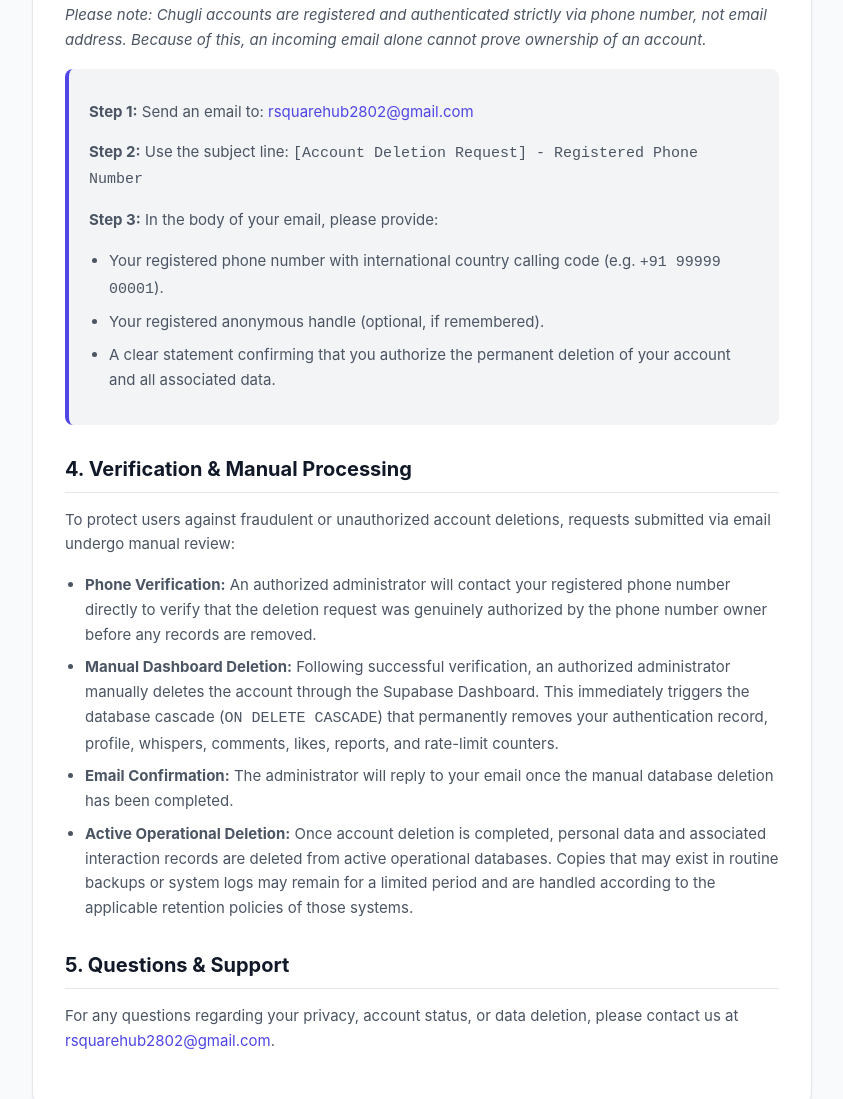
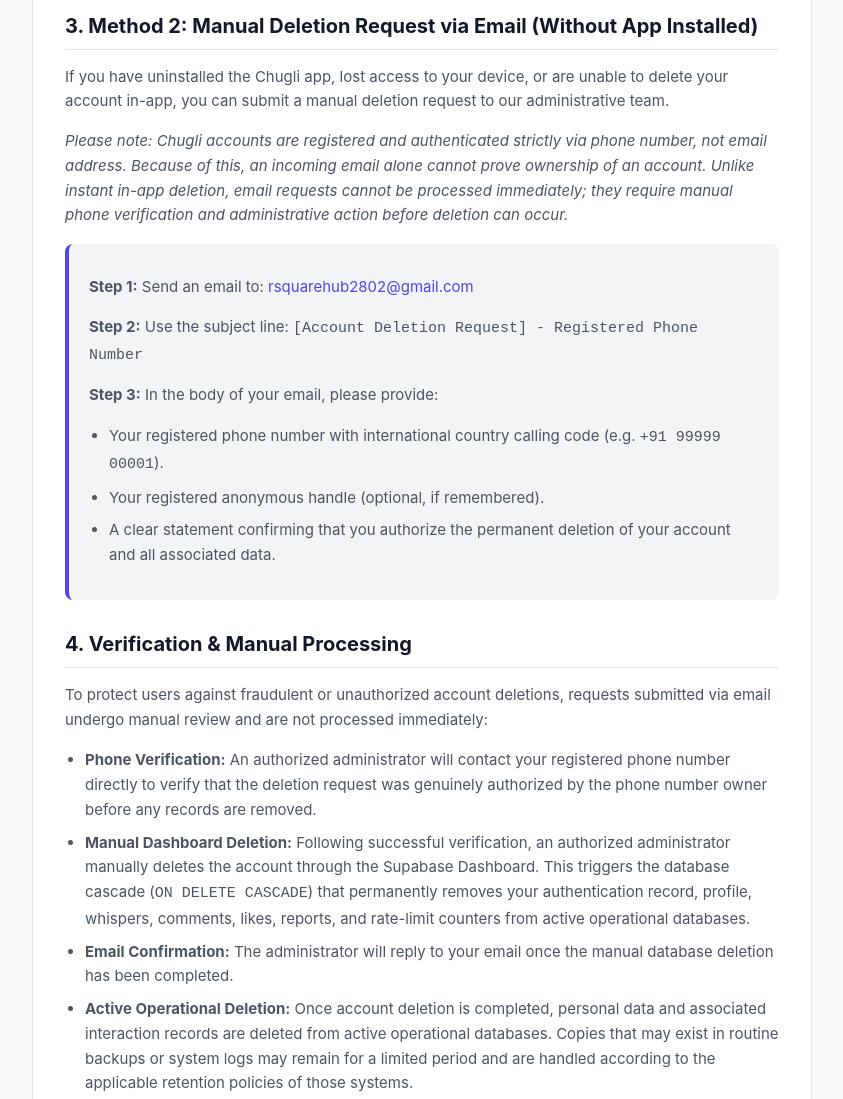
Before and after one commit to Rsquarehub/chugli-legal, a plain HTML site: page delete-account.html in a window 1280 px wide. Shown: the part 1429-2528 px from the top of the page, without its empty margins (218-1061 px from the left). Drawn offline with Linux system fonts and the light colour scheme.

Commit message:
Add files via upload
docs: correct account deletion and device storage disclosures

```diff
--- a/delete-account.html
+++ b/delete-account.html
@@ -103,7 +103,7 @@
       <p>This page provides official instructions for users of <strong>Chugli</strong> to permanently delete their account and associated personal data, including options for users who have already uninstalled the application or cannot access their mobile device.</p>
 
       <h2>1. What Data Is Deleted Upon Account Deletion?</h2>
-      <p>When your account deletion is processed, our system executes an immediate, irreversible database hard-delete that cascades across all records. The following data is permanently wiped forever:</p>
+      <p>When an account deletion is completed—either immediately via the in-app self-service flow or following manual verification for email requests—our database executes an irreversible cascade deletion (<code>ON DELETE CASCADE</code>) across active operational databases. The following data is deleted from active operational databases (copies in routine system backups or logs expire according to applicable retention policies):</p>
       <ul>
         <li><strong>Authentication Credentials:</strong> Your phone number and authentication record in Supabase Auth (<code>auth.users</code>).</li>
         <li><strong>User Profile:</strong> Your anonymous username handle, phone reference, country calling code, language preference, and privacy settings.</li>
@@ -112,7 +112,7 @@
         <li><strong>Interactions:</strong> All likes you have placed on other whispers.</li>
         <li><strong>Safety Records:</strong> Your blocked accounts list, moderation reports submitted by you, and moderation reports targeting your posts.</li>
         <li><strong>Rate Limiting Counters:</strong> Any abuse-prevention bucket records associated with your account.</li>
-        <li><strong>Device Storage:</strong> All cached tokens, posts, and session keys are wiped from local device storage upon deletion.</li>
+        <li><strong>Device Storage:</strong> When deletion is performed in-app, local session tokens, user profile data, and cached whispers are cleared from the active device upon successful completion. External email deletion requests cannot remotely wipe local storage from inaccessible, offline, or uninstalled devices; uninstalling the app or clearing device app data removes any local files.</li>
       </ul>
 
       <div class="warning-box">
@@ -134,7 +134,7 @@
 
       <h2>3. Method 2: Manual Deletion Request via Email (Without App Installed)</h2>
       <p>If you have uninstalled the Chugli app, lost access to your device, or are unable to delete your account in-app, you can submit a manual deletion request to our administrative team.</p>
-      <p><em>Please note: Chugli accounts are registered and authenticated strictly via phone number, not email address. Because of this, an incoming email alone cannot prove ownership of an account.</em></p>
+      <p><em>Please note: Chugli accounts are registered and authenticated strictly via phone number, not email address. Because of this, an incoming email alone cannot prove ownership of an account. Unlike instant in-app deletion, email requests cannot be processed immediately; they require manual phone verification and administrative action before deletion can occur.</em></p>
 
       <div class="step-box">
         <p><strong>Step 1:</strong> Send an email to: <a href="mailto:rsquarehub2802@gmail.com">rsquarehub2802@gmail.com</a></p>
@@ -148,10 +148,10 @@
       </div>
 
       <h2>4. Verification & Manual Processing</h2>
-      <p>To protect users against fraudulent or unauthorized account deletions, requests submitted via email undergo manual review:</p>
+      <p>To protect users against fraudulent or unauthorized account deletions, requests submitted via email undergo manual review and are not processed immediately:</p>
       <ul>
         <li><strong>Phone Verification:</strong> An authorized administrator will contact your registered phone number directly to verify that the deletion request was genuinely authorized by the phone number owner before any records are removed.</li>
-        <li><strong>Manual Dashboard Deletion:</strong> Following successful verification, an authorized administrator manually deletes the account through the Supabase Dashboard. This immediately triggers the database cascade (<code>ON DELETE CASCADE</code>) that permanently removes your authentication record, profile, whispers, comments, likes, reports, and rate-limit counters.</li>
+        <li><strong>Manual Dashboard Deletion:</strong> Following successful verification, an authorized administrator manually deletes the account through the Supabase Dashboard. This triggers the database cascade (<code>ON DELETE CASCADE</code>) that permanently removes your authentication record, profile, whispers, comments, likes, reports, and rate-limit counters from active operational databases.</li>
         <li><strong>Email Confirmation:</strong> The administrator will reply to your email once the manual database deletion has been completed.</li>
         <li><strong>Active Operational Deletion:</strong> Once account deletion is completed, personal data and associated interaction records are deleted from active operational databases. Copies that may exist in routine backups or system logs may remain for a limited period and are handled according to the applicable retention policies of those systems.</li>
       </ul>
```
